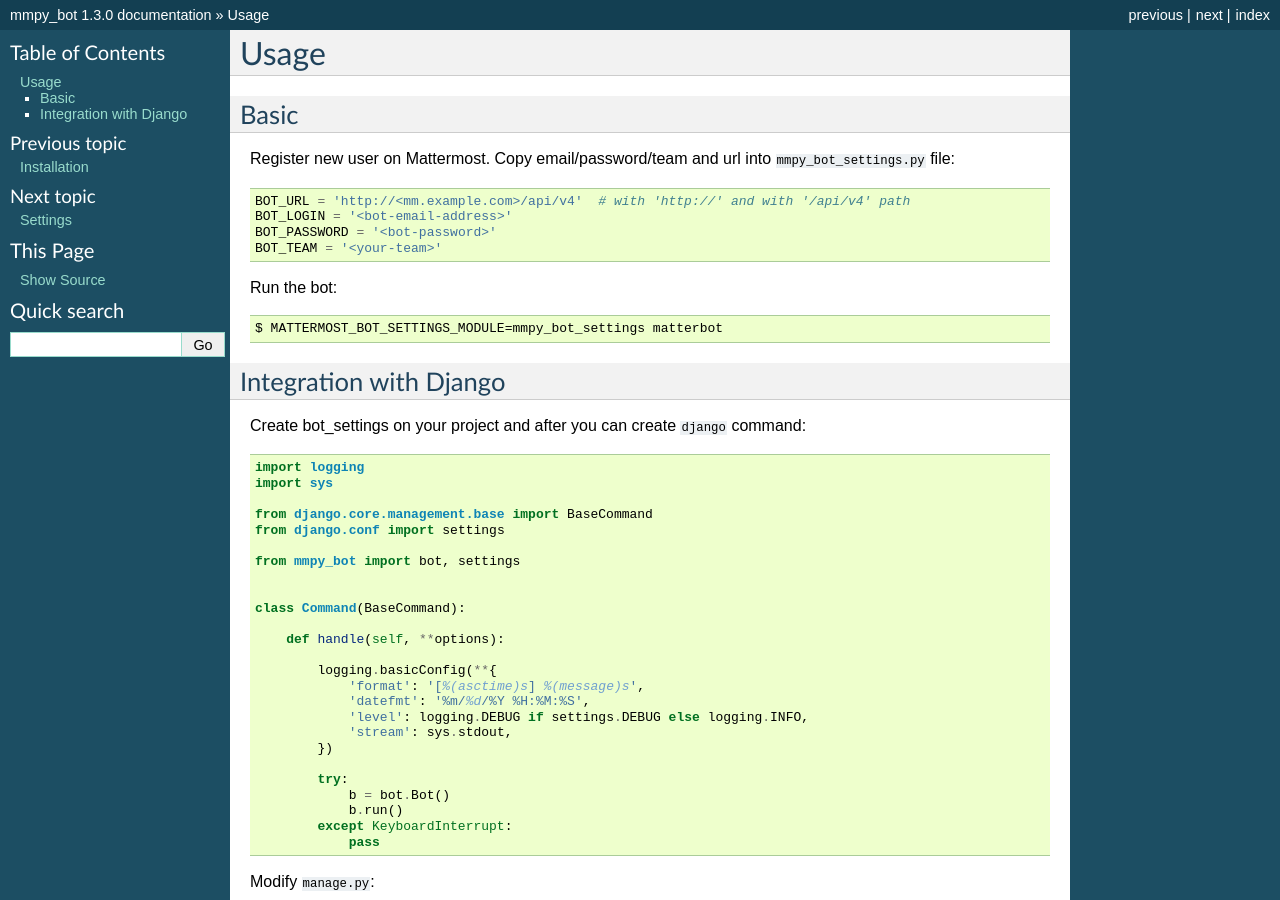
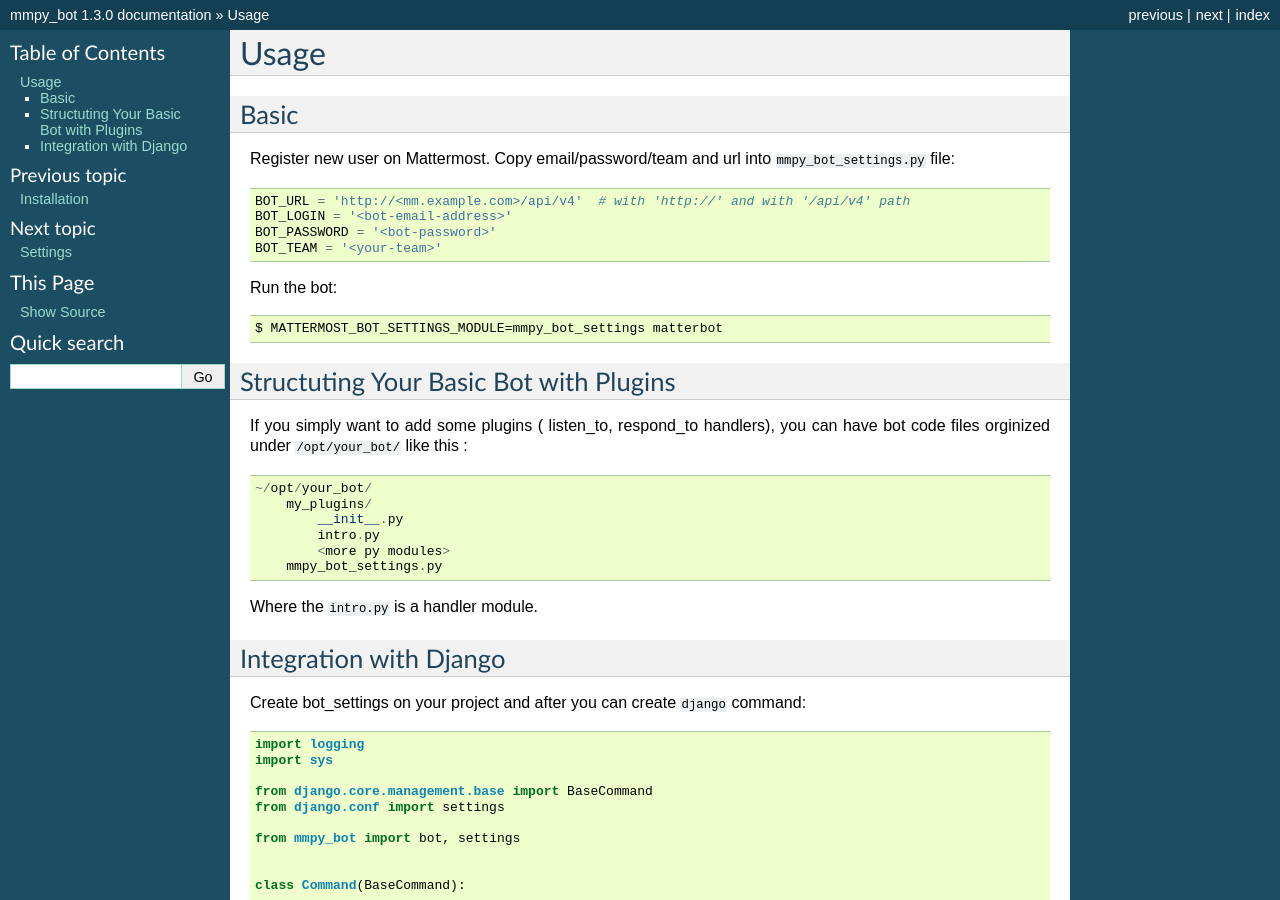
Before and after one commit to attzonko/mmpy_bot, a Sphinx documentation site: the page built from docs/usage.rst, in a window 1280 px wide and 900 px high. Built offline with Sphinx 7.4.7, drawn with Linux system fonts in a browser that asks for light colours.

Commit message:
add basic project structure

```diff
--- a/docs/usage.rst
+++ b/docs/usage.rst
@@ -18,6 +18,24 @@
 Run the bot::
 
     $ MATTERMOST_BOT_SETTINGS_MODULE=mmpy_bot_settings matterbot
+
+
+Structuting Your Basic Bot with Plugins
+---------------------------------------
+
+If you simply want to add some plugins ( listen_to, respond_to handlers),
+you can have bot code files orginized under ``/opt/your_bot/`` like this :
+
+::
+
+    ~/opt/your_bot/
+        my_plugins/
+            __init__.py
+            intro.py
+            <more py modules>
+        mmpy_bot_settings.py
+
+Where the ``intro.py`` is a handler module.
 
 
 Integration with Django
```
